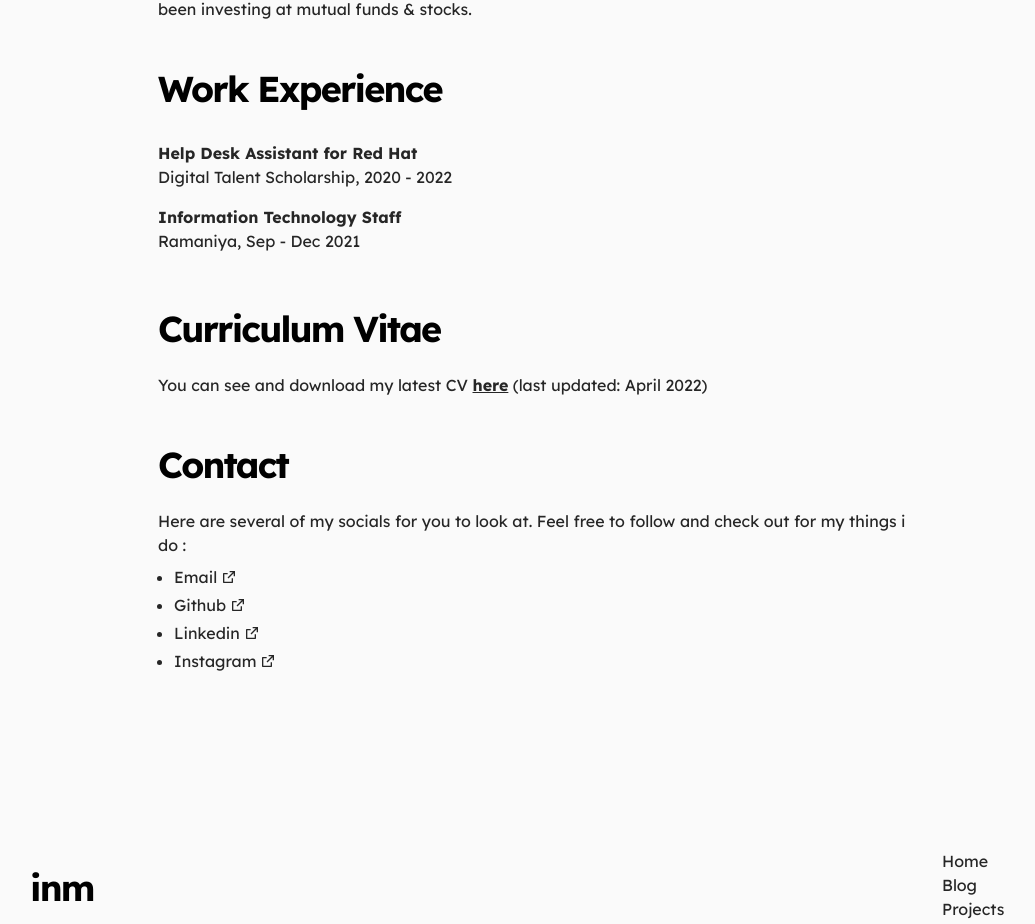
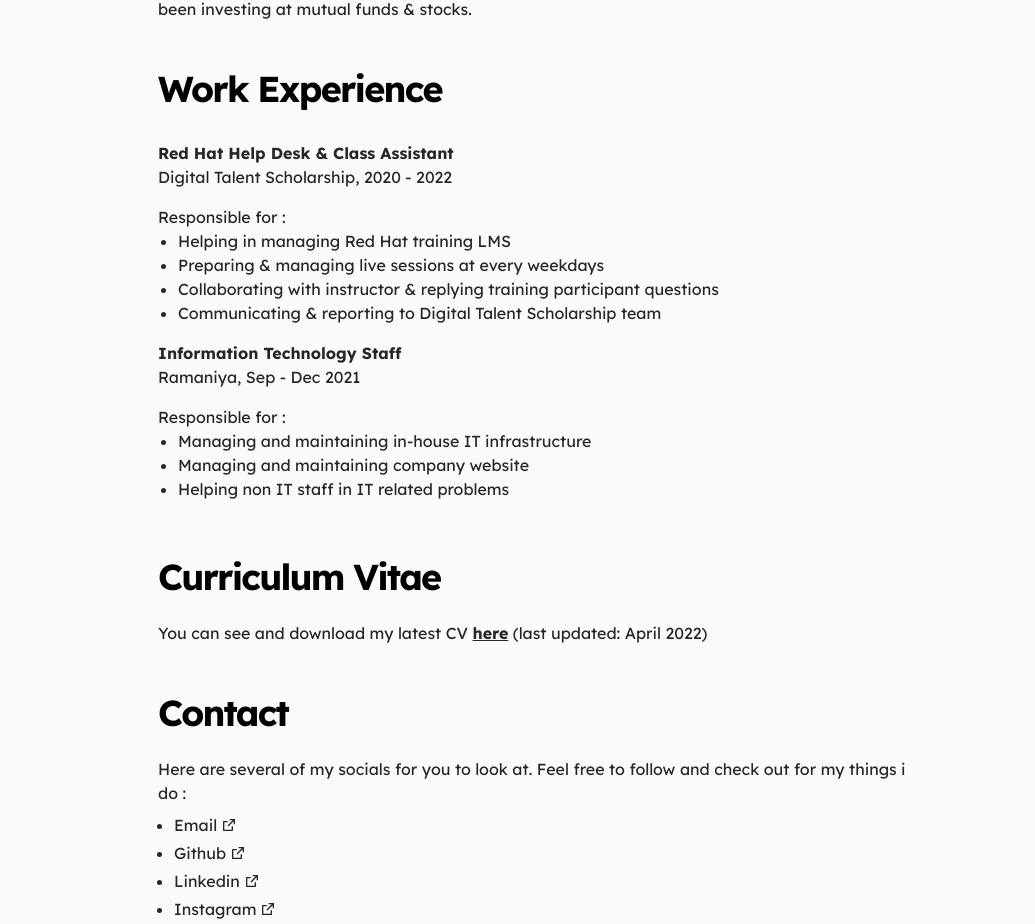
Before and after one commit to irfan44/irfannm, a Next.js app: page /about in a window 1280 px wide. Shown: the part 912-1836 px from the top of the page, without its empty margins (98-1133 px from the left). Built offline with nearby package versions, Linux system fonts and the light colour scheme.

Commit message:
fix: update work experience and project list

```diff
--- a/components/about/WorkExperience/index.tsx
+++ b/components/about/WorkExperience/index.tsx
@@ -1,29 +1,6 @@
-import { Disclosure } from '@headlessui/react';
+import workExperience from 'data/workExperience';
 
 const WorkExperience = () => {
-  const workExperience = [
-    {
-      title: 'Help Desk Assistant for Red Hat',
-      company: 'Digital Talent Scholarship',
-      year: '2020 - 2022',
-      responsibility: [
-        'Helping in managing Red Hat training LMS',
-        'Preparing & managing live sessions at every weekdays',
-        'Collaborating with instructor & replying training participant questions',
-        'Communicating & reporting to Digital Talent Scholarship team',
-      ],
-    },
-    {
-      title: 'Information Technology Staff',
-      company: 'Ramaniya',
-      year: 'Sep - Dec 2021',
-      responsibility: [
-        'Managing and maintaining in-house IT infrastructure',
-        'Managing and maintaining company website',
-        'Helping non IT staff in IT related problems',
-      ],
-    },
-  ];
   return (
     <div>
       <div className="mb-6">
@@ -32,24 +9,24 @@ const WorkExperience = () => {
       <div className="flex flex-col">
         {workExperience.map((work) => {
           return (
-            <Disclosure key={work.title}>
-              <Disclosure.Button className="py-2 text-left">
+            <div key={work.title}>
+              <div className="py-2 text-left">
                 <div>
                   <p className="font-bold">{work.title}</p>
                   <p>
                     {work.company}, {work.year}
                   </p>
                 </div>
-              </Disclosure.Button>
-              <Disclosure.Panel>
+              </div>
+              <div className="py-2">
                 <p>Responsible for :</p>
                 <ul className="list-disc ml-5">
                   {work.responsibility.map((responsibility) => {
                     return <li key={responsibility}>{responsibility}</li>;
                   })}
                 </ul>
-              </Disclosure.Panel>
-            </Disclosure>
+              </div>
+            </div>
           );
         })}
       </div>
--- a/data/projectsList.ts
+++ b/data/projectsList.ts
@@ -6,7 +6,7 @@ type Projects = {
   sourceCode: string;
 };
 
-const ProjectsList: Projects[] = [
+const projectsList: Projects[] = [
   {
     id: '1',
     name: 'irfannm.xyz',
@@ -62,4 +62,4 @@ const ProjectsList: Projects[] = [
   },
 ];
 
-export default ProjectsList;
+export default projectsList;
--- /dev/null
+++ b/data/workExperience.ts
@@ -0,0 +1,32 @@
+type Experience = {
+  title: string;
+  company: string;
+  year: string;
+  responsibility: string[];
+};
+
+const workExperience: Experience[] = [
+  {
+    title: 'Red Hat Help Desk & Class Assistant',
+    company: 'Digital Talent Scholarship',
+    year: '2020 - 2022',
+    responsibility: [
+      'Helping in managing Red Hat training LMS',
+      'Preparing & managing live sessions at every weekdays',
+      'Collaborating with instructor & replying training participant questions',
+      'Communicating & reporting to Digital Talent Scholarship team',
+    ],
+  },
+  {
+    title: 'Information Technology Staff',
+    company: 'Ramaniya',
+    year: 'Sep - Dec 2021',
+    responsibility: [
+      'Managing and maintaining in-house IT infrastructure',
+      'Managing and maintaining company website',
+      'Helping non IT staff in IT related problems',
+    ],
+  },
+];
+
+export default workExperience;
--- a/pages/projects.tsx
+++ b/pages/projects.tsx
@@ -3,7 +3,7 @@ import Container from 'components/layouts/Container';
 import Layout from 'components/layouts/Layout';
 import PageHeader from 'components/layouts/Page/PageHeader';
 import ProjectCard from 'components/projects/ProjectCard';
-import ProjectsList from 'data/projectsList';
+import projectsList from 'data/projectsList';
 
 const Projects = () => {
   const pageMeta = {
@@ -21,7 +21,7 @@ const Projects = () => {
             pageDescription="Various projects that I have worked on."
           />
           <div className="mt-12 grid grid-cols-1 md:grid-cols-2 gap-4">
-            {ProjectsList.map((project) => {
+            {projectsList.map((project) => {
               return (
                 <ProjectCard
                   key={project.id + project.name}
```
